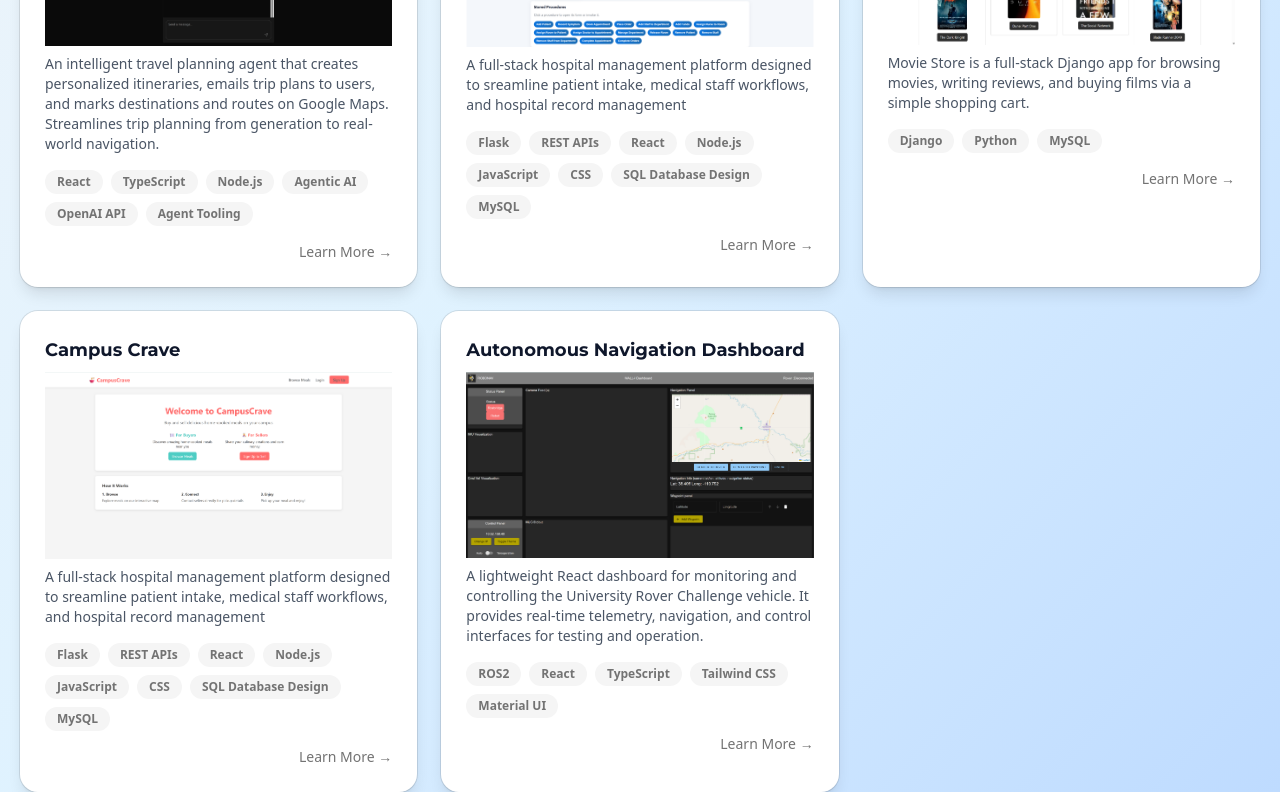
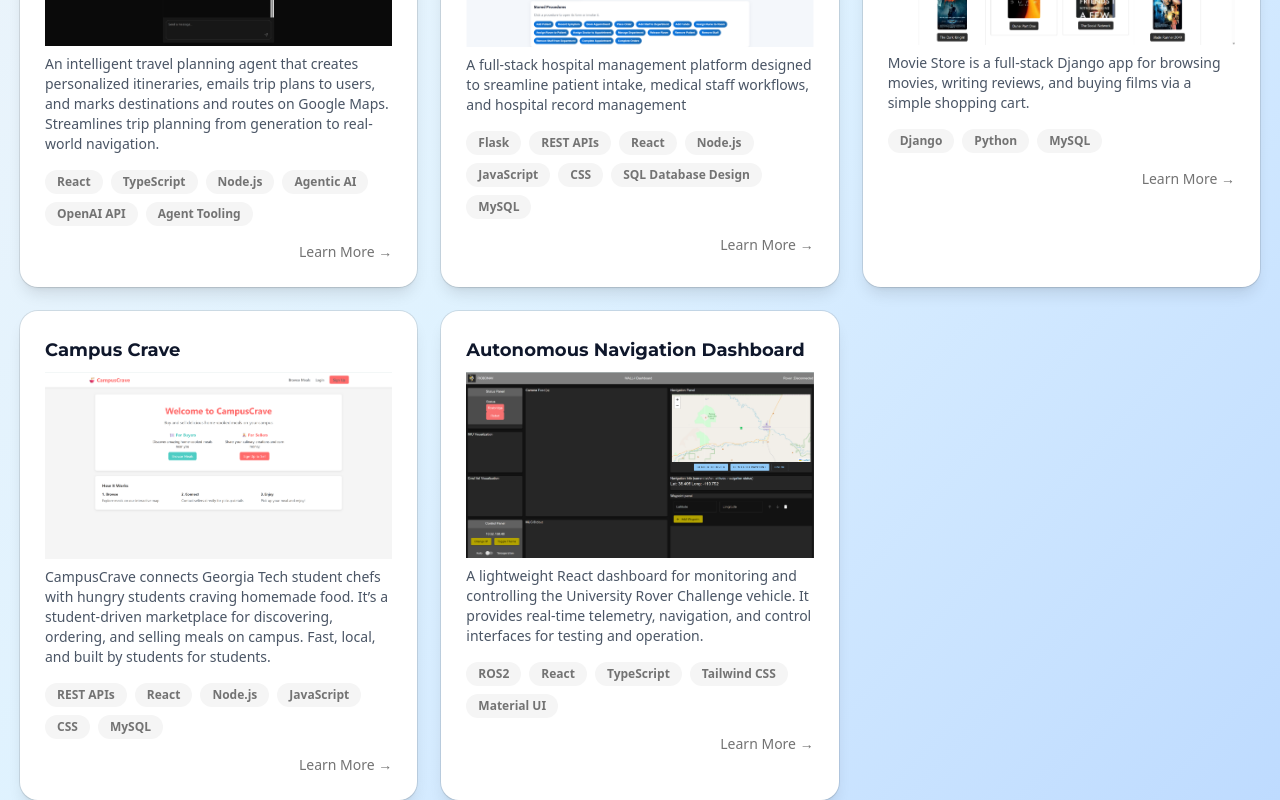
Before and after one commit to ksheth24/Personal-Portfolio, a Next.js app: page /projects in a window 1280 px wide. Shown: the part 555-1355 px from the top of the page. Built offline with nearby package versions, Linux system fonts and the light colour scheme.

Commit message:
Fixed Campus Crave card description

```diff
--- a/app/projects/CampusCrave/CampusCraveProjectCard.tsx
+++ b/app/projects/CampusCrave/CampusCraveProjectCard.tsx
@@ -3,7 +3,7 @@ import { useState } from "react";
 import Image from "next/image";
 
 
-export default function HPSProjectCard() {
+export default function CampusCraveProjectCard() {
     const [open, setOpen] = useState(false);
     return (
         <>
@@ -16,16 +16,16 @@ export default function HPSProjectCard() {
                 height={1000}
             />
             <p className = "mt-2 text-sm text-gray-600">
-                A full-stack hospital management platform designed to sreamline patient intake, medical staff workflows, and hospital record management
+            CampusCrave connects Georgia Tech student chefs with hungry students craving homemade food.
+It’s a student-driven marketplace for discovering, ordering, and selling meals on campus.
+Fast, local, and built by students for students.
             </p>
             <div className="mt-4 flex flex-wrap gap-2 text-xs text-neutral-500">
-                <span className="rounded-full bg-neutral-100 px-3 py-1 font-bold">Flask</span>
                 <span className="rounded-full bg-neutral-100 px-3 py-1 font-bold">REST APIs</span>
                 <span className="rounded-full bg-neutral-100 px-3 py-1 font-bold">React</span>
                 <span className="rounded-full bg-neutral-100 px-3 py-1 font-bold">Node.js</span>
                 <span className="rounded-full bg-neutral-100 px-3 py-1 font-bold">JavaScript</span>
                 <span className="rounded-full bg-neutral-100 px-3 py-1 font-bold">CSS</span>
-                <span className="rounded-full bg-neutral-100 px-3 py-1 font-bold">SQL Database Design</span>
                 <span className="rounded-full bg-neutral-100 px-3 py-1 font-bold">MySQL</span>
             </div>
             <div className="pt-4 flex justify-end">
```
